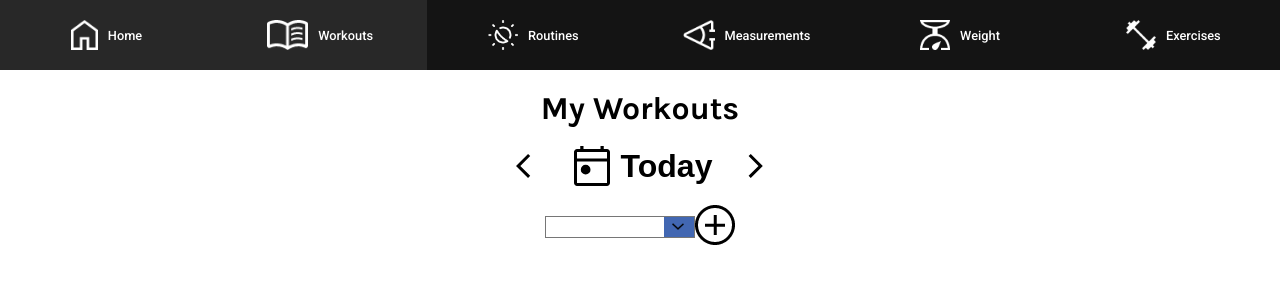
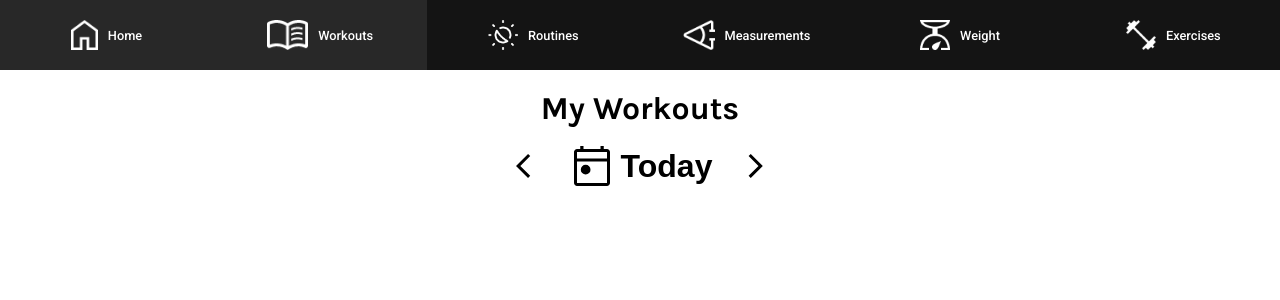
Before and after one commit to akist529/liftshark, a Vue app: page /workouts in a window 1280 px wide. Shown: the top 300 px of the page. Built offline with nearby package versions, Linux system fonts and the light colour scheme.

Commit message:
Make routine select on workouts page render conditionally if any routines exist

```diff
--- a/src/views/WorkoutView.vue
+++ b/src/views/WorkoutView.vue
@@ -24,7 +24,7 @@
       @changeMonthForward="changeMonthForward()"
       @setSelectedDate="setSelectedDate"
       />
-      <div class="routine-select">
+      <div v-if="routines.length" class="routine-select">
         <select
           name="routine"
           id="routine"
@@ -37,9 +37,9 @@
               :value="routine.attributes.name"
               :key="routine.id"
               :id="routine.id.toString()"
-            >{{ routine.attributes.name }}</option>
+            >{{ getOptionName(routine.attributes.name) }}</option>
         </select>
-        <SubmitButton @click="useRoutine()" />
+        <SubmitButton title="Log Routine as Workout" @click="useRoutine()" />
       </div>
       <div v-for="workout in workouts" :key="workout.id">
         <span>{{ getRoutine(workout.attributes.routine) }}</span>
@@ -237,6 +237,13 @@ export default defineComponent({
           return routine.attributes.name
         }
       }
+    },
+    getOptionName (name: string) {
+      if (name.length > 19) {
+        return `${name.slice(0, 18)}...`
+      } else {
+        return name
+      }
     }
   },
   created () {
@@ -258,10 +265,12 @@ export default defineComponent({
     display: flex;
     justify-content: center;
     align-items: center;
+    gap: 10px;
 
     #routine {
       font-size: 18px;
       appearance: none;
+      width: 224px;
     }
   }
 }
```
